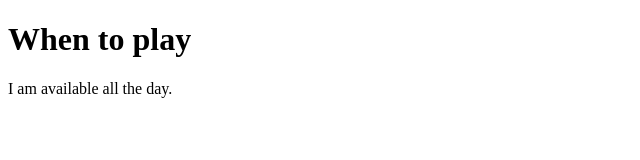
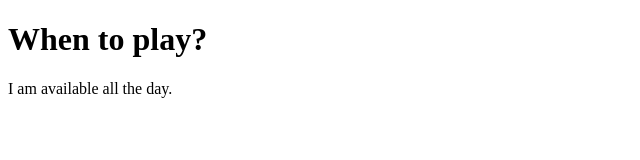
Before and after one commit to Linjim67/myweb, a website: page index.html in a window 1280 px wide. Shown: the full height of the page, 0-640 px from the left. Drawn offline with Linux system fonts and the light colour scheme.

Commit message:
question mark?

```diff
--- a/index.html
+++ b/index.html
@@ -9,7 +9,7 @@
 </head>
 
 <body>
-    <h1>When to play</h1>
+    <h1>When to play?</h1>
     <p>I am available all the day.</p>
 </body>
 
--- a/package.json
+++ b/package.json
@@ -12,6 +12,7 @@
   "license": "ISC",
   "type": "commonjs",
   "dependencies": {
+    "dotenv": "^17.2.3",
     "express": "^5.2.1"
   }
 }
```
Also changed, not shown: 1 other file.
